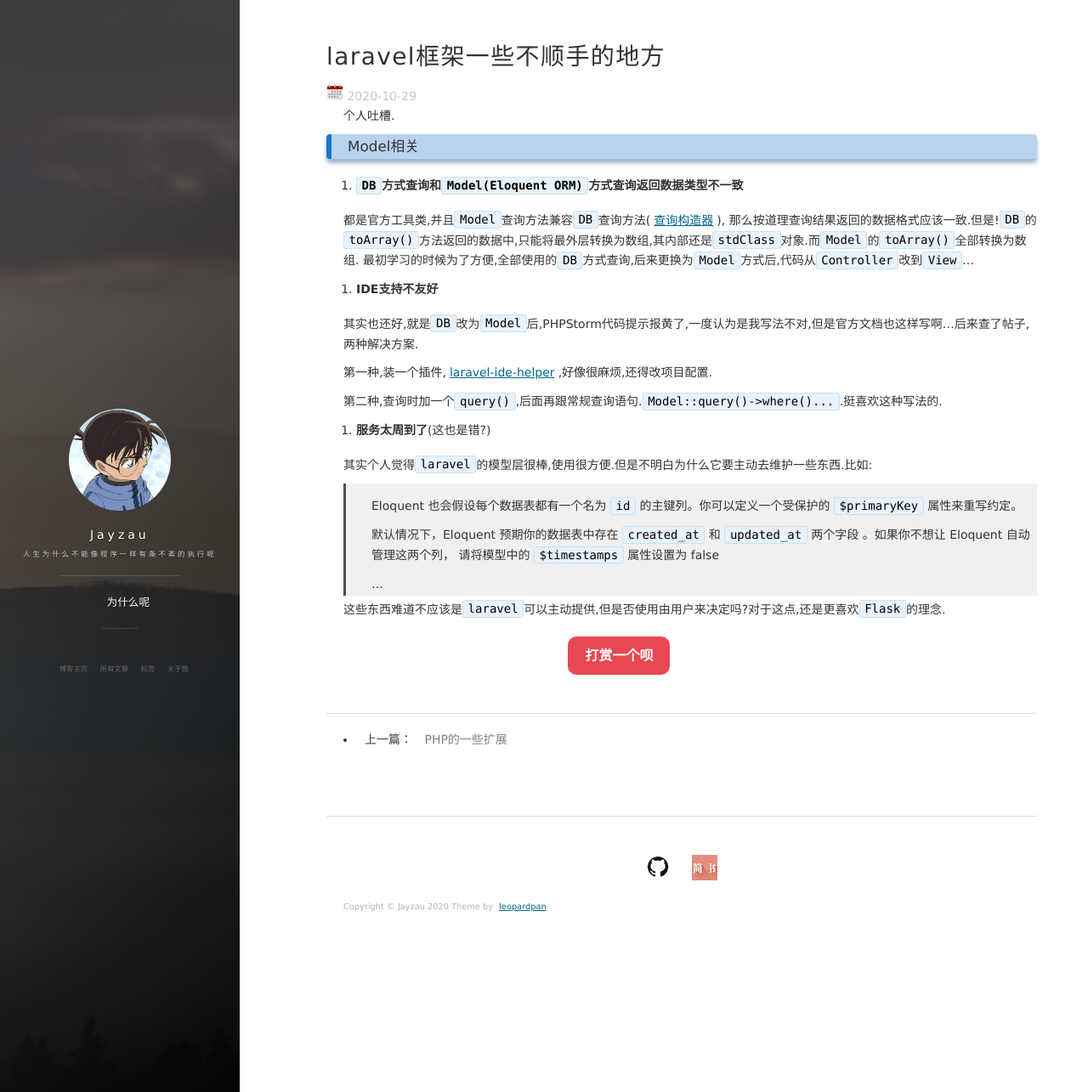
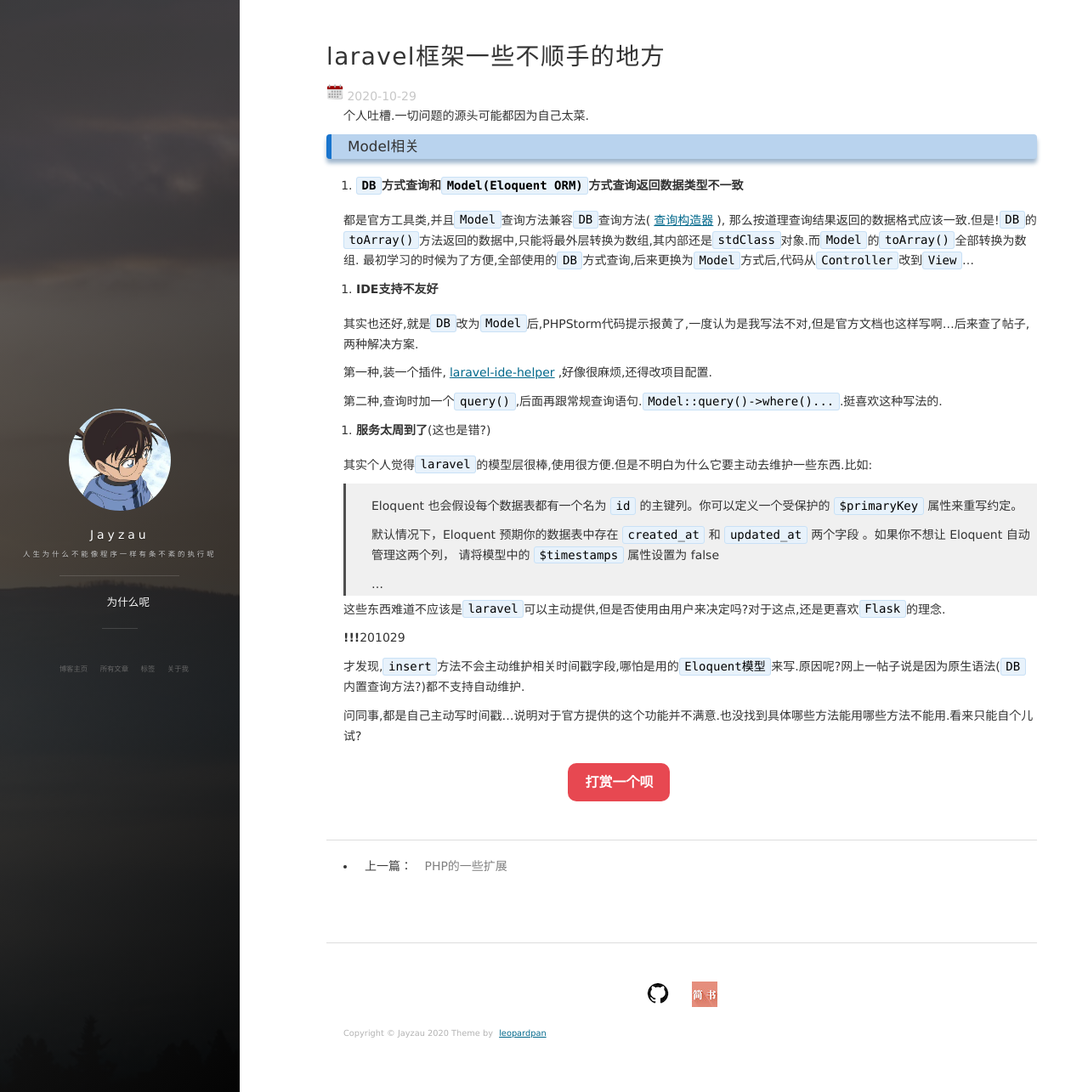
Before and after one commit to jayzau/jayzau.github.io, a Jekyll site: the page built from _posts/2020-10-29-Blog-UnhappyLaravel.md, in a window 1280 px wide and 1285 px high. Shown: the whole window at 85% size. Built offline with Jekyll 4.4.1, drawn with Linux system fonts in a browser that asks for light colours; nearby versions of some CDN libraries.

Commit message:
laravel学习记录

```diff
--- a/_posts/2020-10-29-Blog-UnhappyLaravel.md
+++ b/_posts/2020-10-29-Blog-UnhappyLaravel.md
@@ -5,7 +5,7 @@
 tags: 博客
 ---
 
-个人吐槽.
+个人吐槽.一切问题的源头可能都因为自己太菜.
 
 ### Model相关
 
@@ -34,3 +34,9 @@
 > ...
 
 这些东西难道不应该是`laravel`可以主动提供,但是否使用由用户来决定吗?对于这点,还是更喜欢`Flask`的理念.
+
+**!!!**201029
+
+才发现,`insert`方法不会主动维护相关时间戳字段,哪怕是用的`Eloquent模型`来写.原因呢?网上一帖子说是因为原生语法(`DB`内置查询方法?)都不支持自动维护.
+
+问同事,都是自己主动写时间戳...说明对于官方提供的这个功能并不满意.也没找到具体哪些方法能用哪些方法不能用.看来只能自个儿试?
```
